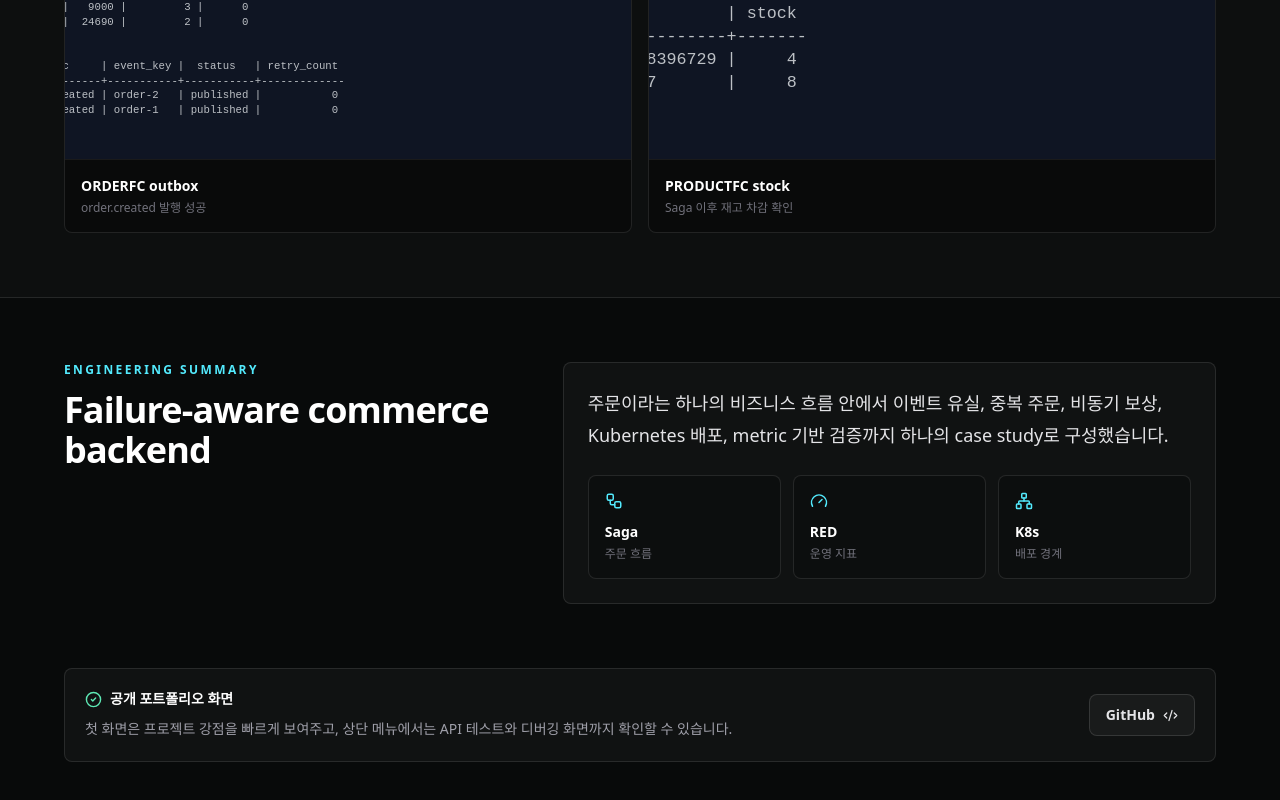
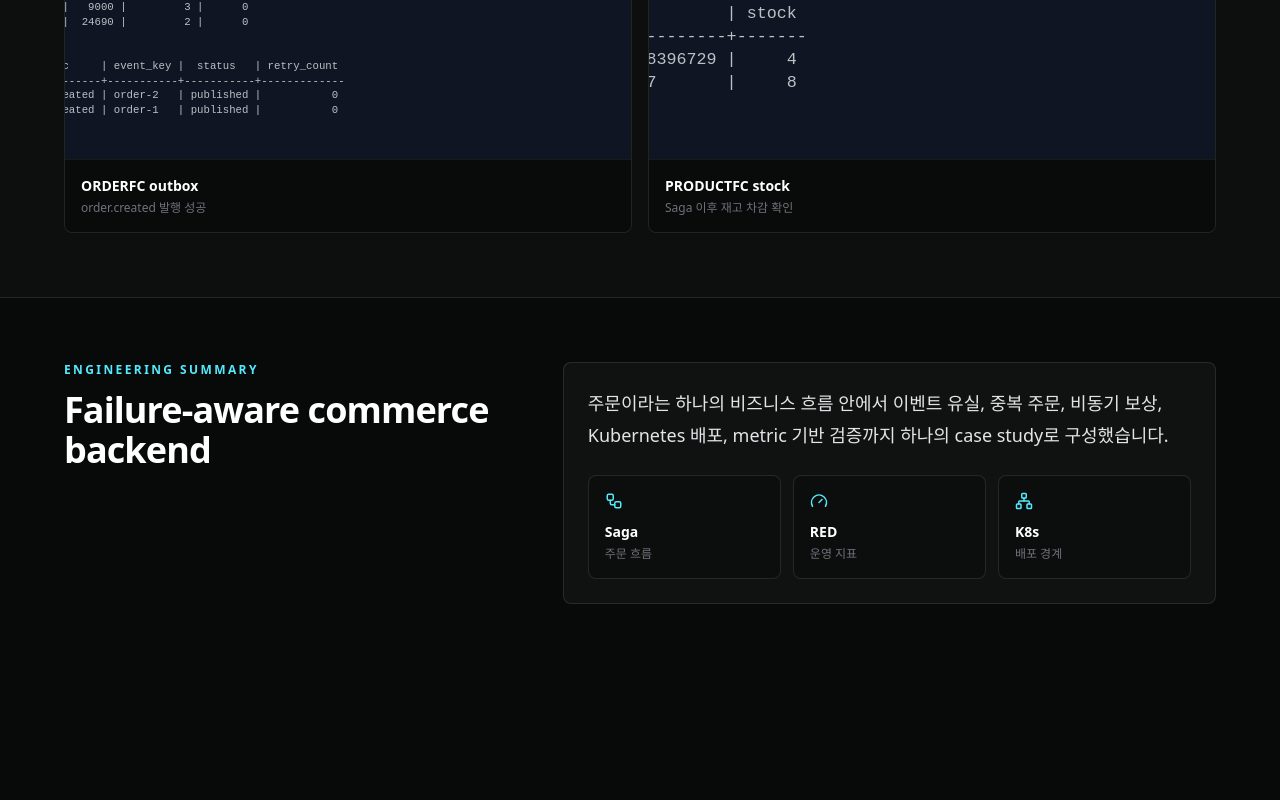
Before and after one commit to SundaePorkCutlet/go-commerce, a React (Vite) app in the folder frontend/: page / in a window 1280 px wide. Shown: the part 3025-3825 px from the top of the page. After the commit the page ends 3693 px from the top, so only its background shows below. Built offline with nearby package versions, Linux system fonts and the light colour scheme.

Commit message:
Remove portfolio footer CTA

```diff
--- a/frontend/src/pages/Dashboard.jsx
+++ b/frontend/src/pages/Dashboard.jsx
@@ -2,7 +2,6 @@ import {
   ArrowRight,
   Ban,
   CheckCircle2,
-  Code2,
   Database,
   ExternalLink,
   Gauge,
@@ -402,27 +401,6 @@ export default function Dashboard() {
         </div>
       </section>
 
-      <section className="px-5 pb-16 md:px-10 lg:px-16">
-        <div className="mx-auto flex max-w-6xl flex-col gap-4 rounded-lg border border-white/10 bg-white/[0.035] p-5 md:flex-row md:items-center md:justify-between">
-          <div>
-            <div className="flex items-center gap-2 text-sm font-semibold text-white">
-              <CheckCircle2 size={17} className="text-emerald-300" />
-              공개 포트폴리오 화면
-            </div>
-            <p className="mt-2 text-sm leading-6 text-zinc-400">
-              첫 화면은 프로젝트 강점을 빠르게 보여주고, 상단 메뉴에서는 API 테스트와 디버깅 화면까지 확인할 수 있습니다.
-            </p>
-          </div>
-          <a
-            href={githubUrl}
-            target="_blank"
-            rel="noreferrer"
-            className="inline-flex shrink-0 items-center justify-center gap-2 rounded-lg border border-white/12 bg-white/[0.04] px-4 py-2.5 text-sm font-semibold text-zinc-200 transition hover:bg-white/[0.08]"
-          >
-            GitHub <Code2 size={15} />
-          </a>
-        </div>
-      </section>
     </div>
   )
 }
```
